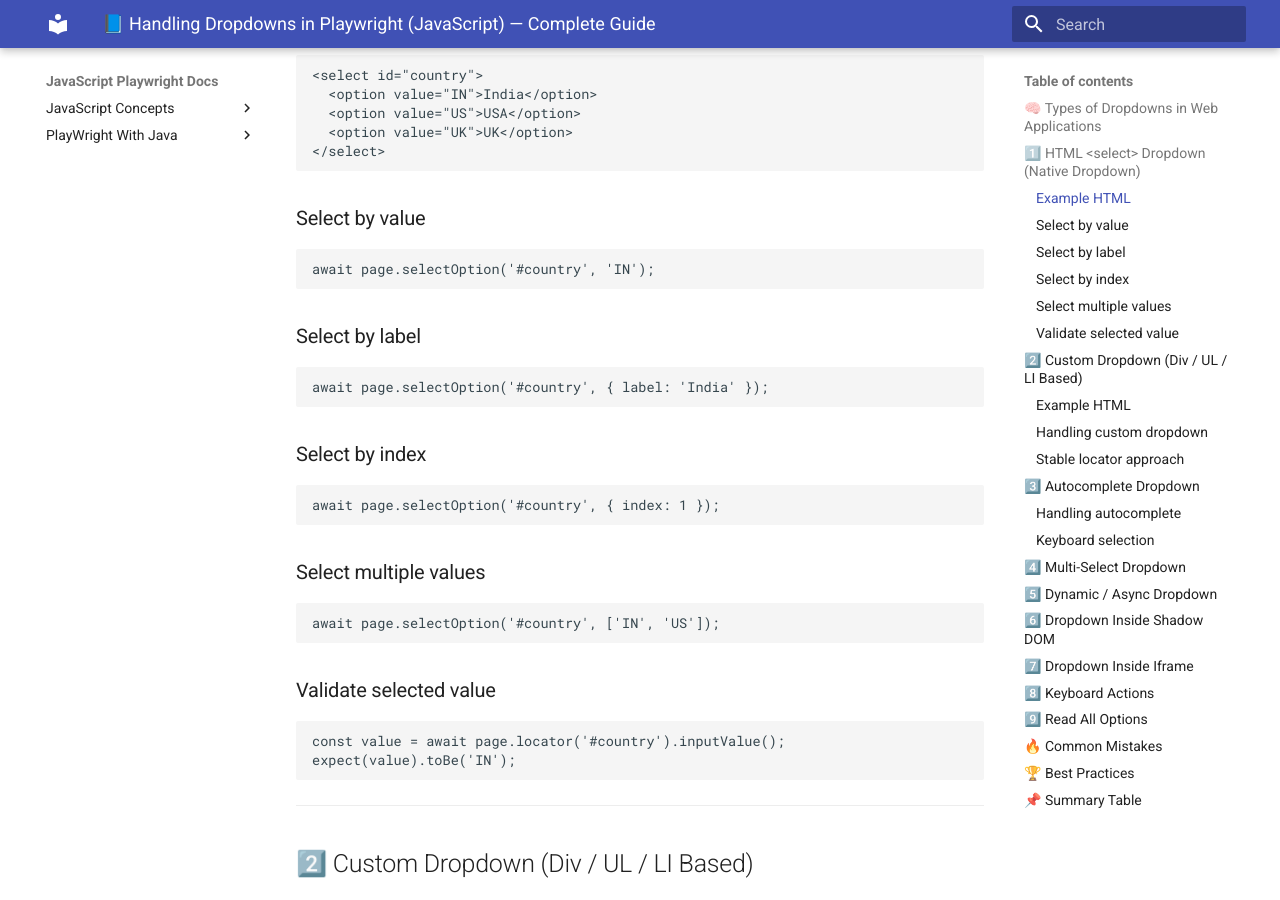
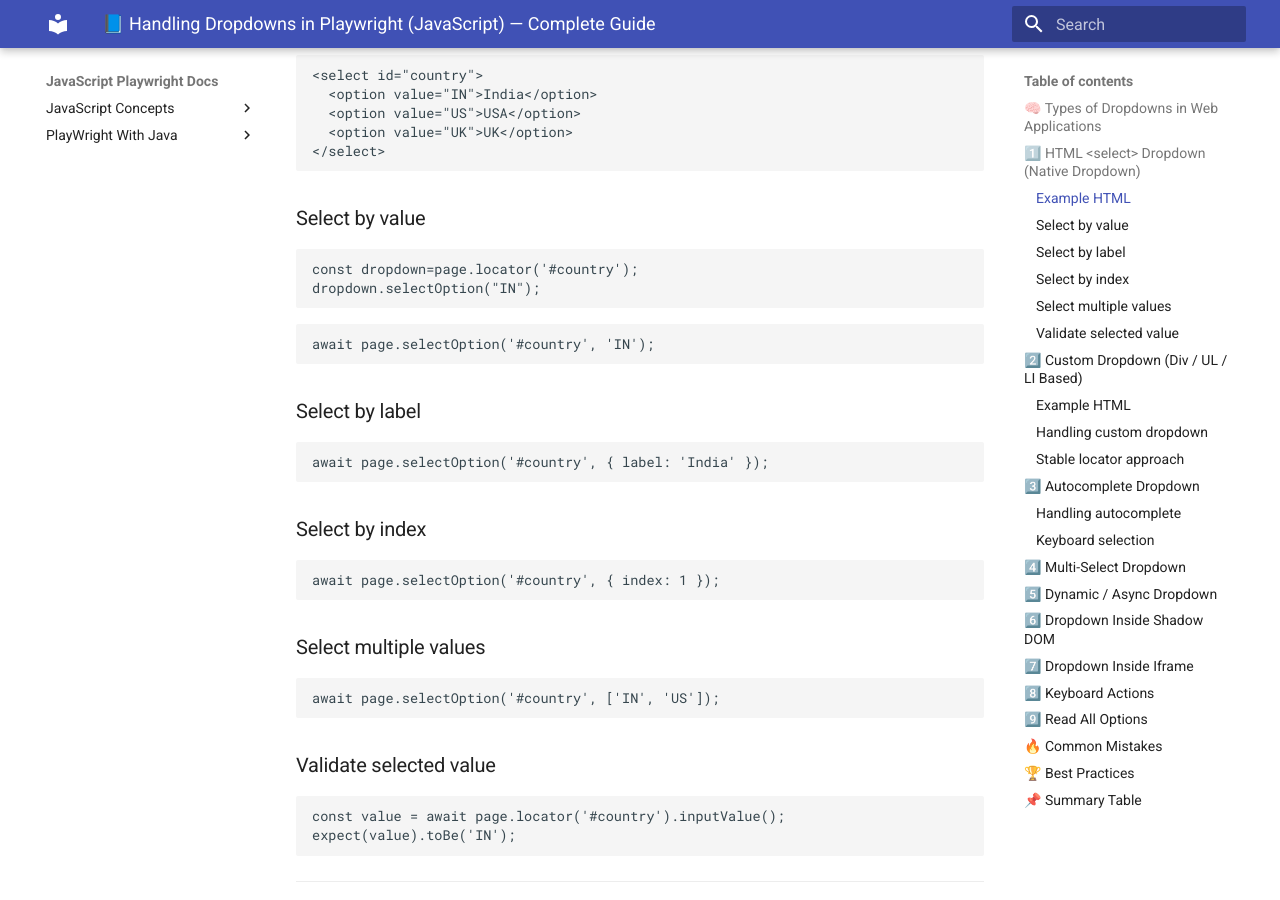
Before and after one commit to Play-Wright-course/automation-testing, an MkDocs documentation site: the page built from docs/javascriptConcepts/jscode/dropdown.md, in a window 1280 px wide and 900 px high, scrolled down 766 px. Built offline with MkDocs 1.6.1 and Material for MkDocs 9.7.7, drawn with Linux system fonts in a browser that asks for light colours.

Commit message:
Update dropdown.md

````diff
--- a/docs/javascriptConcepts/jscode/dropdown.md
+++ b/docs/javascriptConcepts/jscode/dropdown.md
@@ -32,6 +32,12 @@ This guide covers **ALL real-world dropdown scenarios** with examples.
 ```
 
 ### Select by value
+
+```js
+const dropdown=page.locator('#country');
+dropdown.selectOption("IN");
+```
+
 ```js
 await page.selectOption('#country', 'IN');
 ```
````
